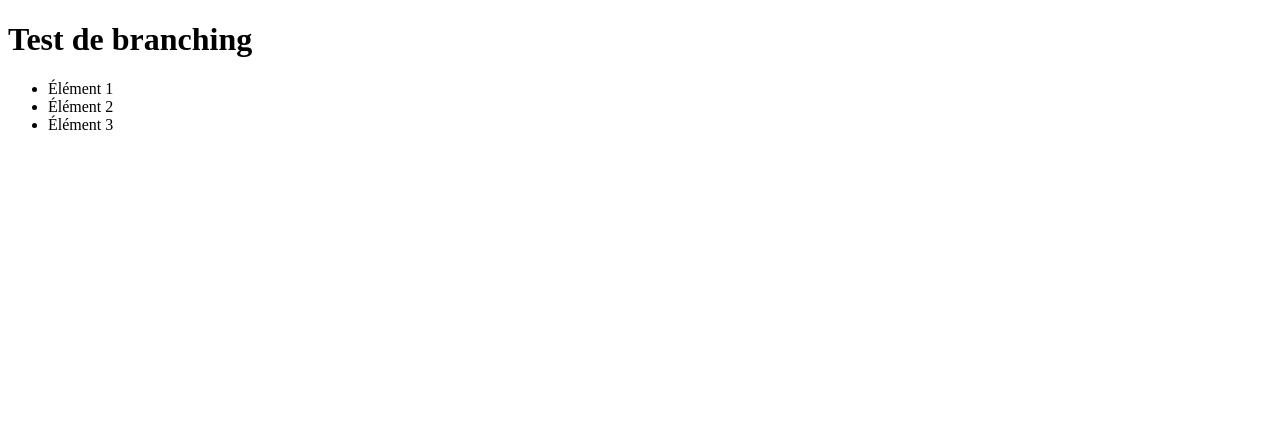
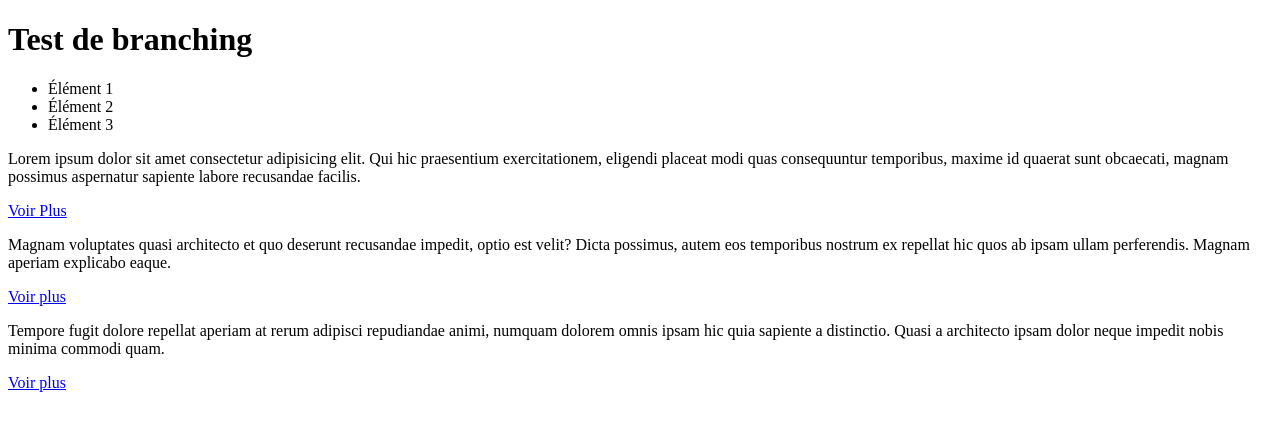
Before and after one commit to Akyrax729/Git_Branche, a plain HTML site: page index.html in a window 1280 px wide. Drawn offline with Linux system fonts and the light colour scheme.

Commit message:
add main

```diff
--- a/index.html
+++ b/index.html
@@ -15,5 +15,21 @@
             </ul>
         </nav>
     </header>
+    <main>
+        <section>
+            <article>
+                <p>Lorem ipsum dolor sit amet consectetur adipisicing elit. Qui hic praesentium exercitationem, eligendi placeat modi quas consequuntur temporibus, maxime id quaerat sunt obcaecati, magnam possimus aspernatur sapiente labore recusandae facilis.</p>
+                <a href="#">Voir Plus</a>
+            </article>
+            <article>
+                <p>Magnam voluptates quasi architecto et quo deserunt recusandae impedit, optio est velit? Dicta possimus, autem eos temporibus nostrum ex repellat hic quos ab ipsam ullam perferendis. Magnam aperiam explicabo eaque.</p>
+                <a href="#">Voir plus</a>
+            </article>
+            <article>
+                <p>Tempore fugit dolore repellat aperiam at rerum adipisci repudiandae animi, numquam dolorem omnis ipsam hic quia sapiente a distinctio. Quasi a architecto ipsam dolor neque impedit nobis minima commodi quam.</p>
+                <a href="#">Voir plus</a>
+            </article>
+        </section>
+    </main>
 </body>
 </html>
```
